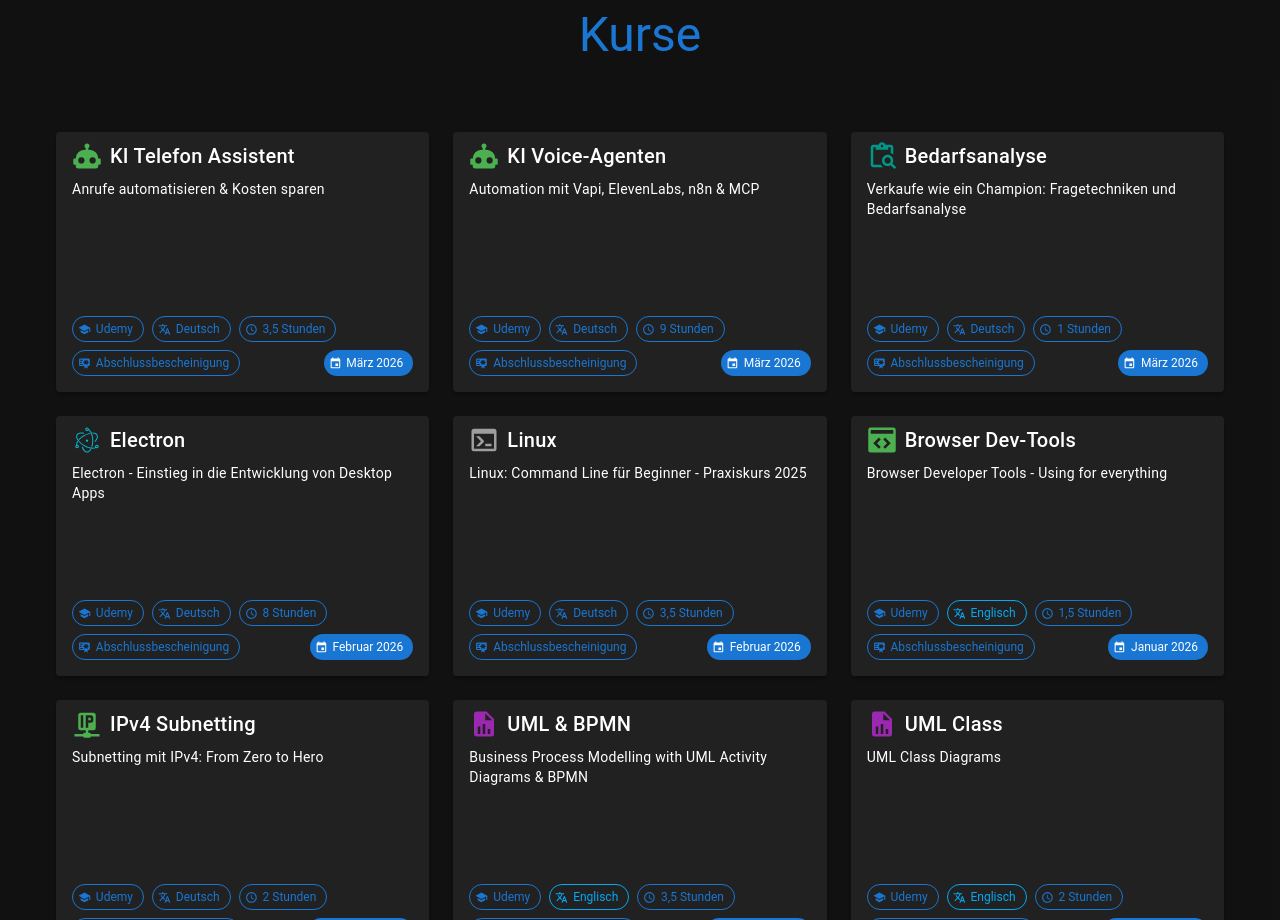
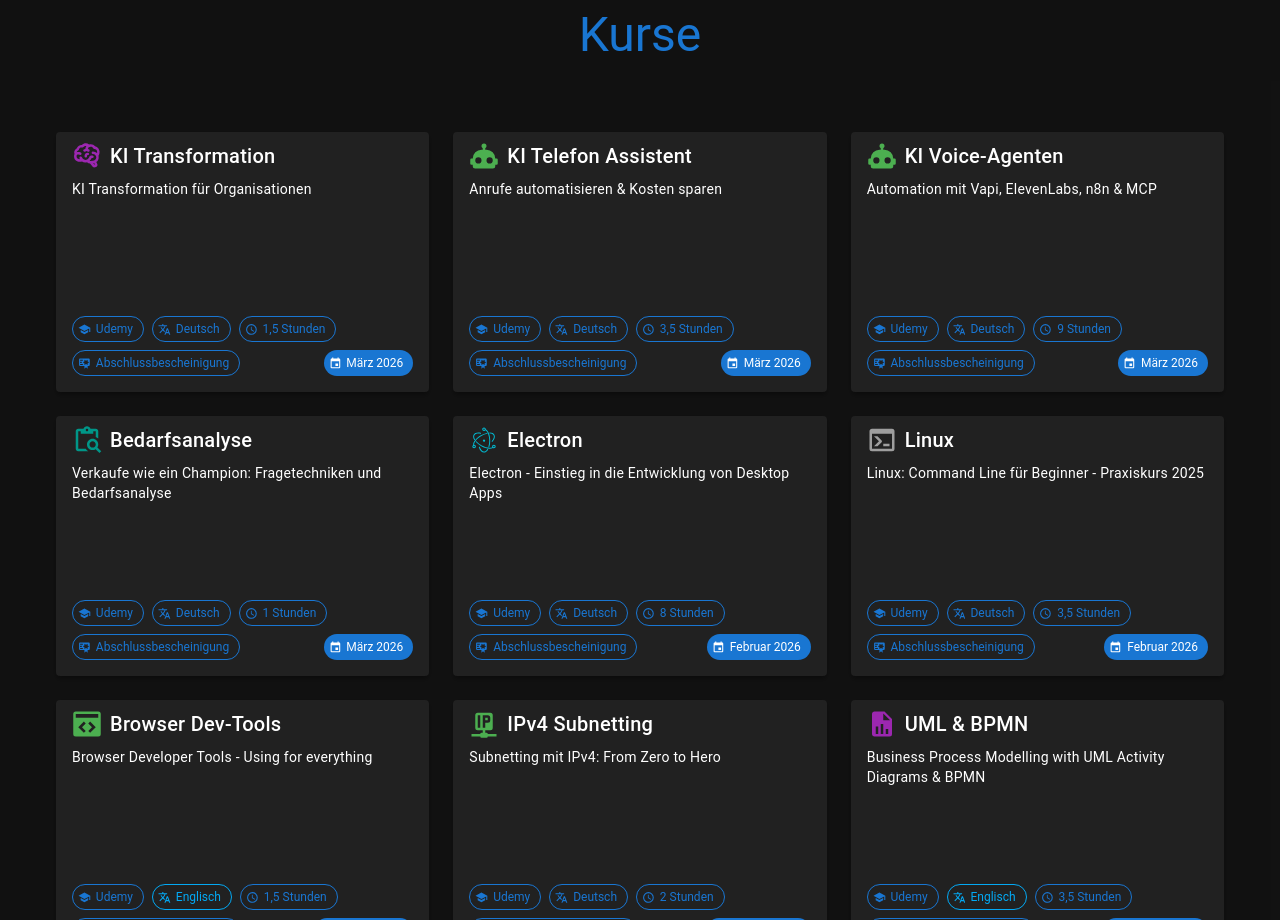
Before and after one commit to Mac80Mo/PortfolioV2, a Vue app: page / in a window 1280 px wide. Shown: the part 4620-5540 px from the top of the page. Built offline with nearby package versions, Linux system fonts and the light colour scheme.

Commit message:
Neuen Kurs "KI Transformation" mit Details und Icon hinzugefügt

```diff
--- a/src/components/Kurse.vue
+++ b/src/components/Kurse.vue
@@ -409,6 +409,18 @@ const kurseData: Kurs[] = [
     icon: icons.robot,
     color: 'green'
   },
+  {
+    title: 'KI Transformation',
+    description: 'KI Transformation für Organisationen',
+    anbieter: 'Udemy',
+    sprache: 'Deutsch',
+    dauer: '1,5 Stunden',
+    abschluss: 'Abschlussbescheinigung',
+    datum: 'März 2026',
+    sortDate: new Date('2026-03-23'),
+    icon: icons.brain,
+    color: 'purple'
+  },
 ]
 
 // Kurse nach Datum absteigend sortieren (neueste zuerst)
```
